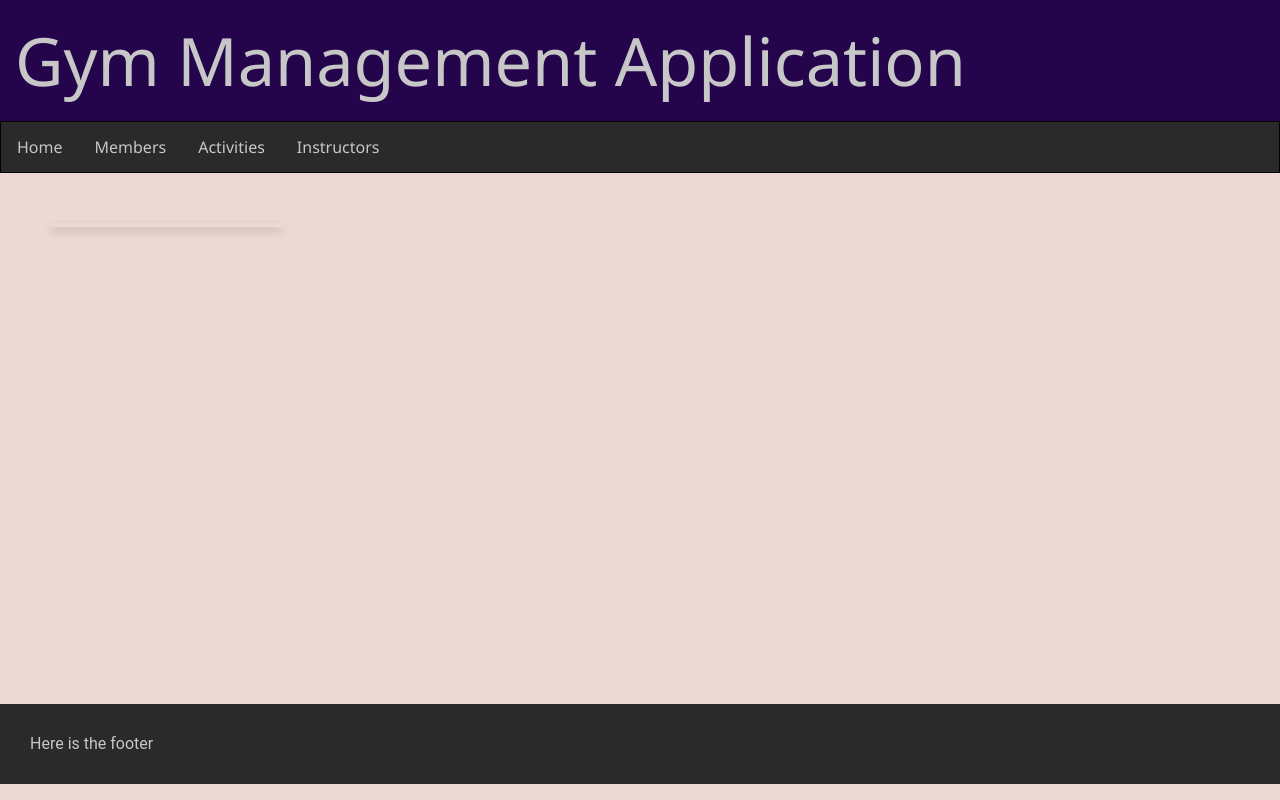
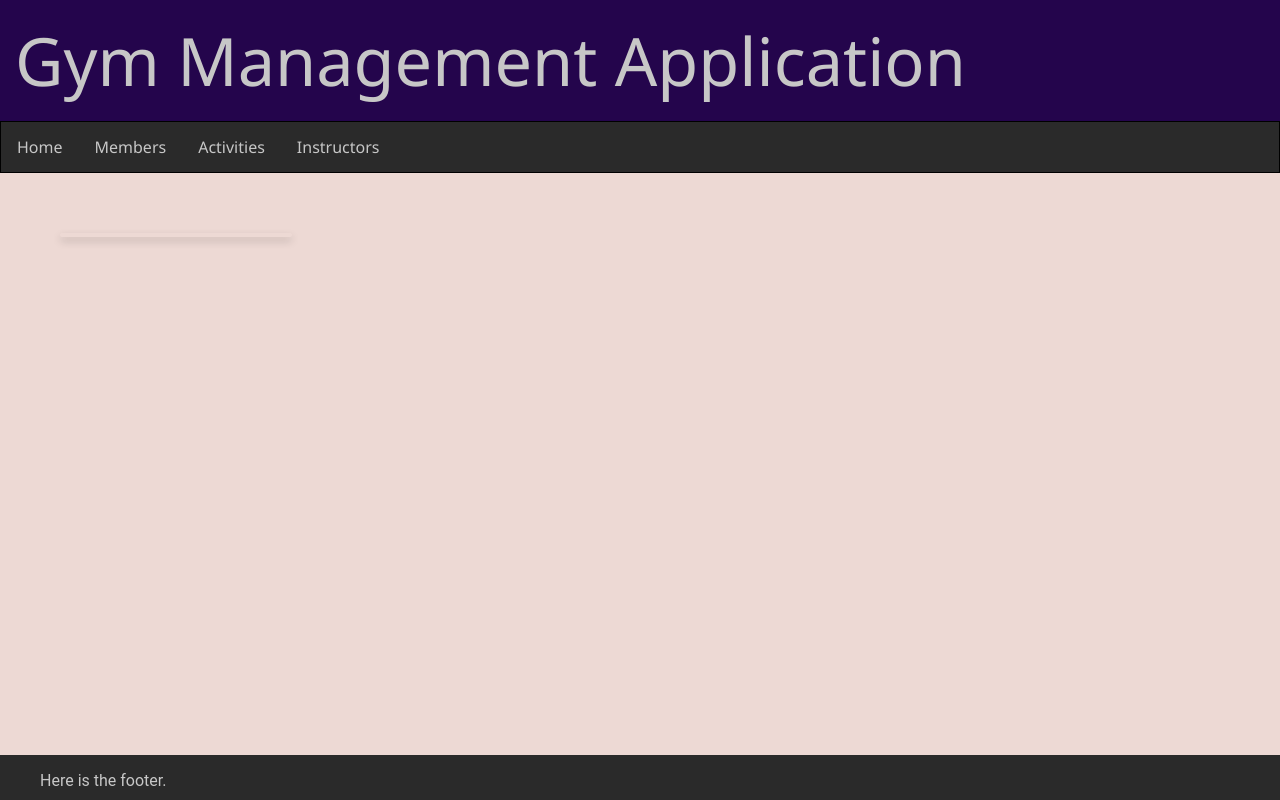
Before and after one commit to erasmo-aln/gym-management, a Flask app: page /members in a window 1280 px wide. Run offline with Flask 2, Linux system fonts and the light colour scheme; data that the repository does not hold is empty; some libraries are stand-ins or nearby versions.

Commit message:
style: fix footer position

```diff
--- a/static/style.css
+++ b/static/style.css
@@ -3,6 +3,7 @@ body {
     background-color: #edd9d4;
     color: #6b5f07;
     font-family: "Roboto", sans-serif;
+    height: 100%;
 }
 
 #header > img {
@@ -107,14 +108,27 @@ a:active {
     background-color: #24054c;
 }
 
+#page-container {
+    position: relative;
+    min-height: 100%;
+}
+
+#body {
+    padding: 10px;
+    padding-bottom: 60px;   /* Height of the footer */
+}
+
+#footer {
+    position: absolute;
+    bottom: 0;
+    width: 100%;
+    height: 45px;   /* Height of the footer */
+    background-color: #2a2a2a;
+}
+
 footer > p {
-    position: fixed;
-    bottom: 0;
-    padding: 30px;
+    padding-left: 40px;
     font-family: "Roboto", sans-serif;
-    height: 20px;
-    width: 100%;
-    background-color: #2a2a2a;
     color: #c7c7c7;
     font-size: 12pt;
 }
--- a/templates/base.html
+++ b/templates/base.html
@@ -8,7 +8,7 @@
     <title>{{title}} | Gym Management Application</title>
 </head>
 
-
+<div id="page-container">
 <header>
     <hgroup id="header">
         <span>Gym Management Application</span>
@@ -46,15 +46,16 @@
     </nav>
 </header>
 
+<div id="body">
 <body>
     {% block content %}
     {% endblock %}
 </body>
+</div>
 
-<footer class="footer">
-    <p>
-        Here is the footer
-    </p>
-</footer>
+<div id="footer">
+<footer id="footer"><p>Here is the footer.</p></footer>
+</div>
+</div>
 
 </html>
```
